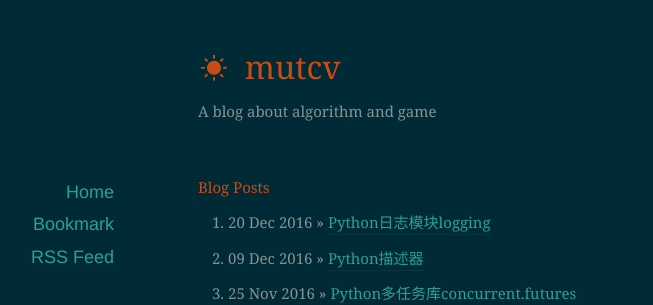
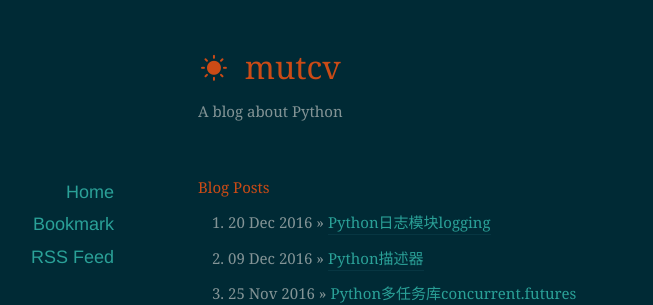
Before and after one commit to liuliqiu/liuliqiu.github.io, a Jekyll site: the page built from index.html, in a window 1280 px wide. Shown: the top 305 px of the page, without its empty margins (42-695 px from the left). Built offline with Jekyll 4.4.1, drawn with Linux system fonts in a browser that asks for light colours; nearby versions of some CDN libraries; the list of posts is cut into pages by our own code.

Commit message:
update site info

```diff
--- a/_config.yml
+++ b/_config.yml
@@ -1,7 +1,8 @@
 name: mutcv
 title: mutcv
 url: http://blog.mutcv.com
-description: A blog about algorithm and game
+keywords: Python
+description: A blog about Python
 colors: dark
 
 permalink: /:year/:month/:day/:title/
```
